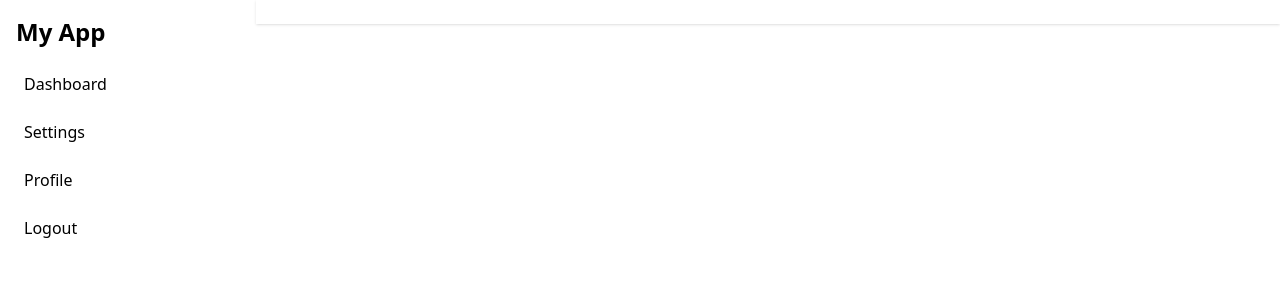
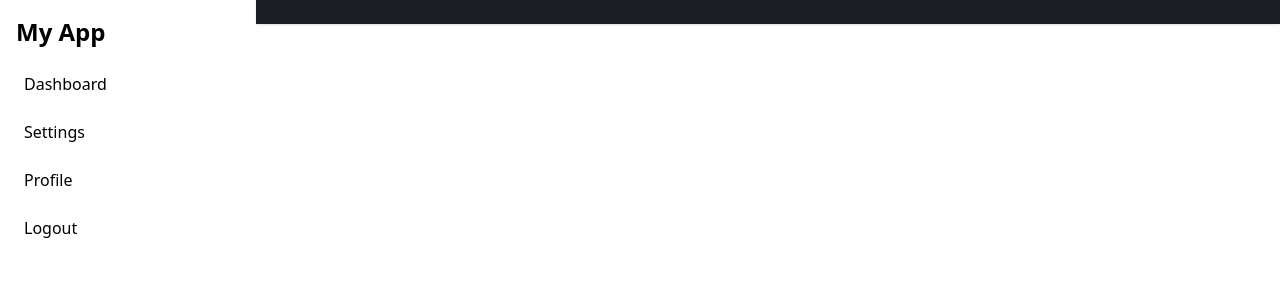
Before and after one commit to RNG21/Dissertation, a React (Vite) app in the folder frontend/: page / in a window 1280 px wide. Shown: the top 300 px of the page. Built offline with nearby package versions, Linux system fonts and the light colour scheme.

Commit message:
fade opacity

```diff
--- a/frontend/src/base/base.tsx
+++ b/frontend/src/base/base.tsx
@@ -39,12 +39,12 @@ function Base({ mainContent: MainContent }: BaseProps): ReactElement {
 
 
             {/* Overlay to block clicks when sidebar is open */}
-            {sidebarOpen && (
-                <div
-                    className="fixed inset-0 bg-black bg-opacity-30 z-10"
-                    onClick={toggleSidebar}
-                />
-            )}
+            <div
+                className={`fixed inset-0 bg-black z-10 transition-opacity duration-600 ${
+                    sidebarOpen ? 'opacity-30' : 'opacity-0 pointer-events-none'
+                }`}
+                onClick={toggleSidebar}
+            />
 
             <div className="flex-1 flex flex-col dark:bg-zinc-800 z-0">
                 <Navbar toggleSidebar={toggleSidebar} />
--- a/frontend/src/base/navbar.tsx
+++ b/frontend/src/base/navbar.tsx
@@ -5,7 +5,7 @@ interface NavbarProps {
 const Navbar: React.FC<NavbarProps> = ({ toggleSidebar }) => {
 
     return (
-        <header className="non-dark:bg-white dark:bg-zinc-800 shadow px-4 py-3 flex items-center justify-between md:justify-end md:pl-64">
+        <header className="non-dark:bg-white bg-[#1e1e26] shadow px-4 py-3 flex items-center justify-between md:justify-end md:pl-64">
             {/* Hamburger menu */}
             <button
                 onClick={toggleSidebar}
```
Also changed, not shown: frontend/src/App.tsx (+5 -5 lines).
